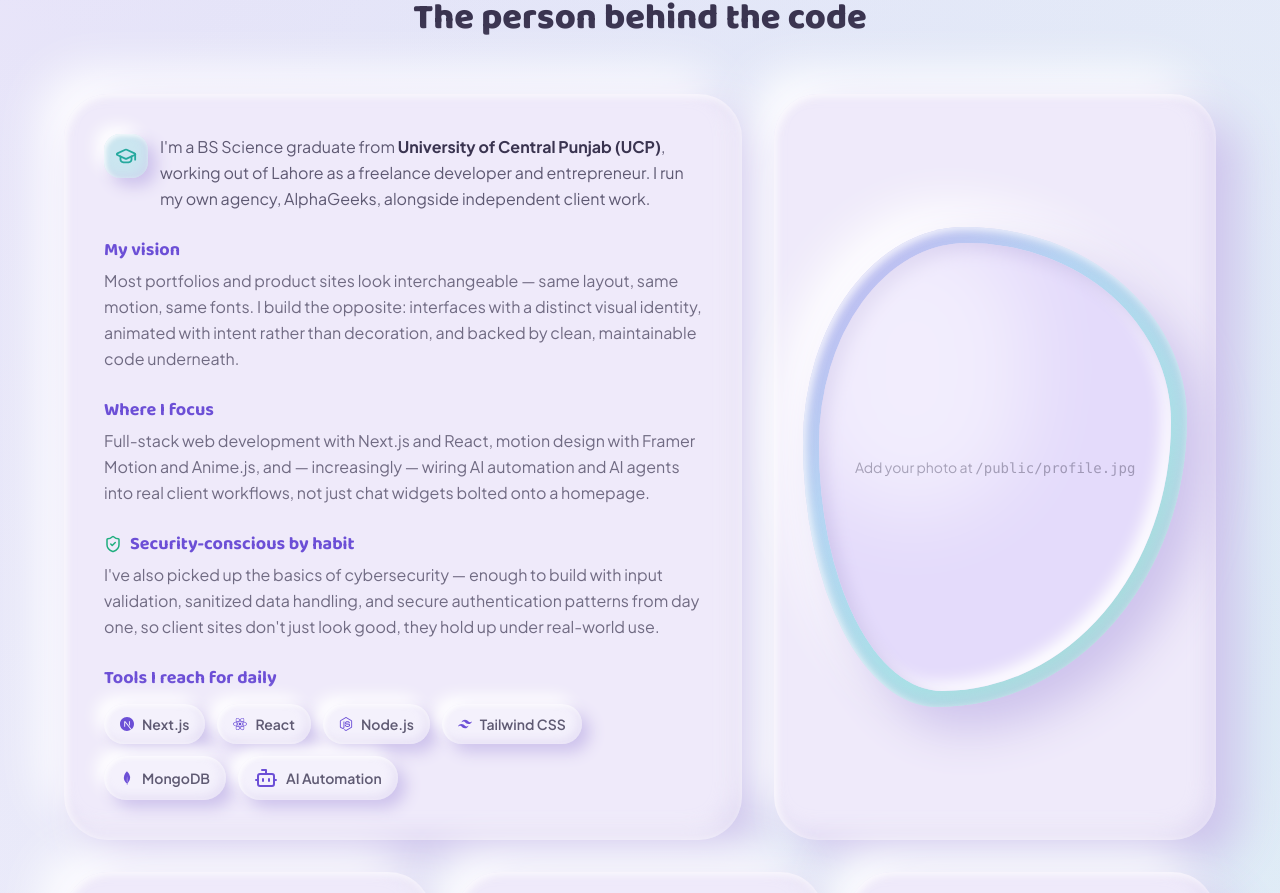
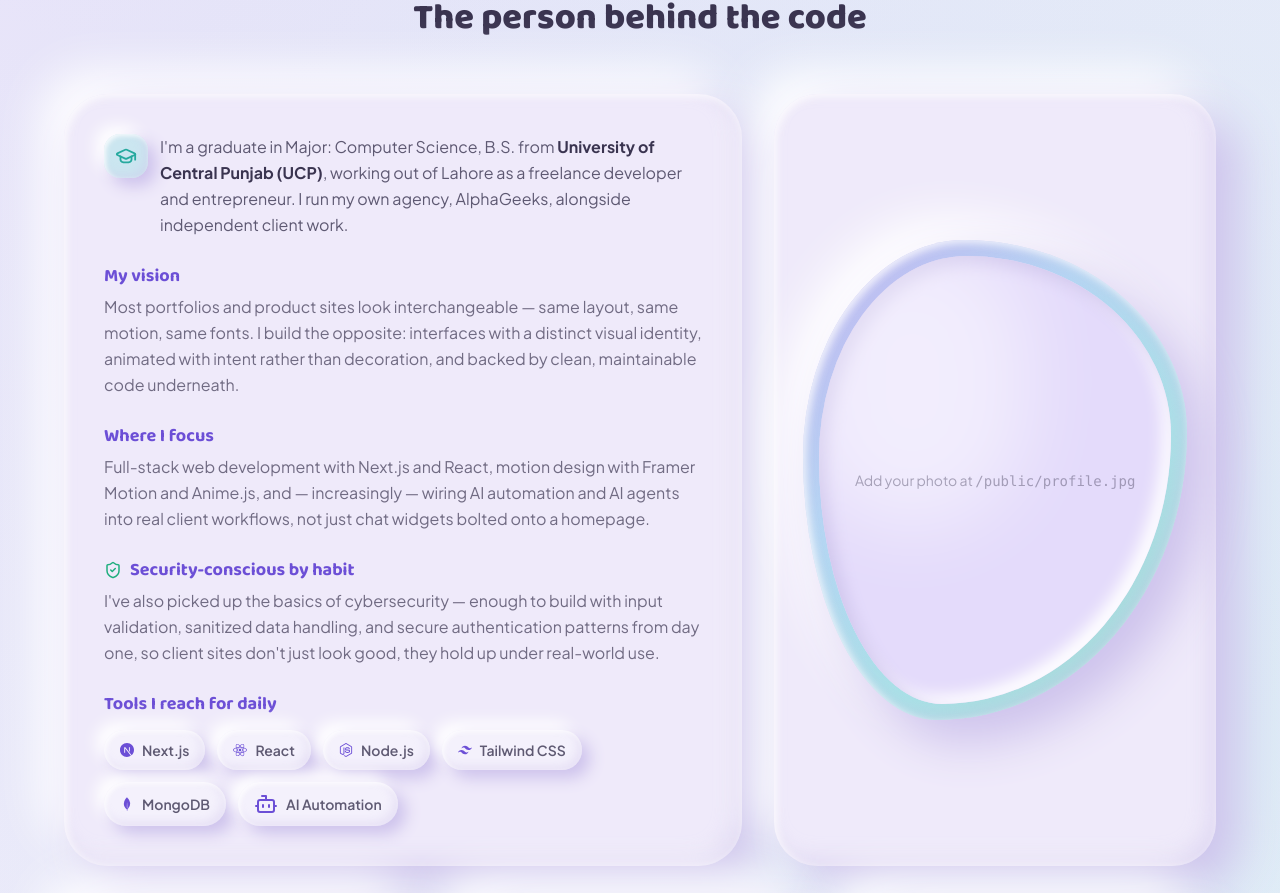
Before and after one commit to taha-ali11/taha-portfolio, a Next.js app: page / in a window 1280 px wide. Shown: the part 930-1823 px from the top of the page. Built offline with nearby package versions, Linux system fonts and the light colour scheme.

Commit message:
About me

```diff
--- a/components/About.jsx
+++ b/components/About.jsx
@@ -43,7 +43,7 @@ export default function About() {
                 <GraduationCap size={22} />
               </span>
               <p className="text-ink/80 leading-relaxed">
-                I&apos;m a BS Science graduate from{" "}
+                I&apos;m a graduate in Major: Computer Science, B.S. from{" "}
                 <strong className="text-ink">
                   University of Central Punjab (UCP)
                 </strong>
```
